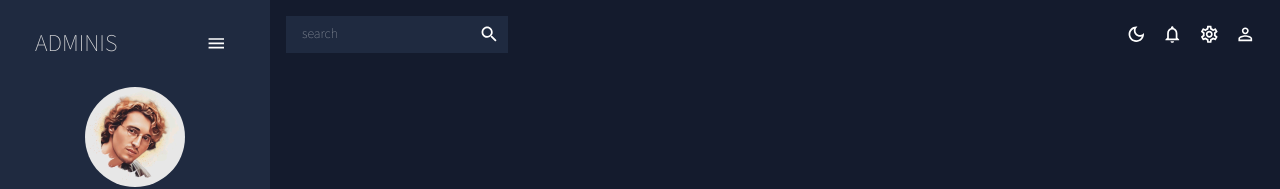
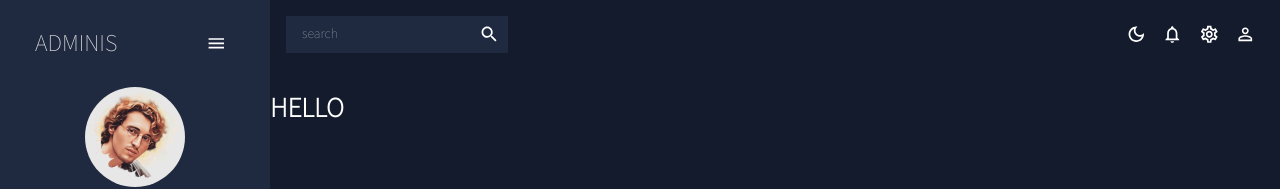
Before and after one commit to gheezl/MUI-practice, a React (Create React App) app: page /form in a window 1280 px wide. Shown: the top 189 px of the page. Built offline with nearby package versions, Linux system fonts and the light colour scheme.

Commit message:
Created the form page

```diff
--- a/src/App.js
+++ b/src/App.js
@@ -4,6 +4,7 @@ import Sidebar from "./features/global/Sidebar";
 import Team from "./features/team";
 import Contacts from "./features/contacts";
 import Invoices from "./features/invoices";
+import Form from "./features/form"
 import { Routes, Route } from "react-router-dom";
 import { ColorModeContext, useMode } from "./theme"
 import { CssBaseline, ThemeProvider } from "@mui/material"
@@ -26,6 +27,7 @@ const App = () => {
               <Route path="/team" element={<Team />} />
               <Route path="/contacts" element={<Contacts />} />
               <Route path="/invoices" element={<Invoices />} />
+              <Route path="/form" element={<Form />} />
             </Routes>
           </main>
         </div>
--- /dev/null
+++ b/src/features/form/index.jsx
@@ -0,0 +1,11 @@
+import { Box } from "@mui/material"
+
+const Form = () => {
+    return (
+        <Box>
+            <h1>HELLO</h1>
+        </Box>
+    )
+}
+
+export default Form;
```
